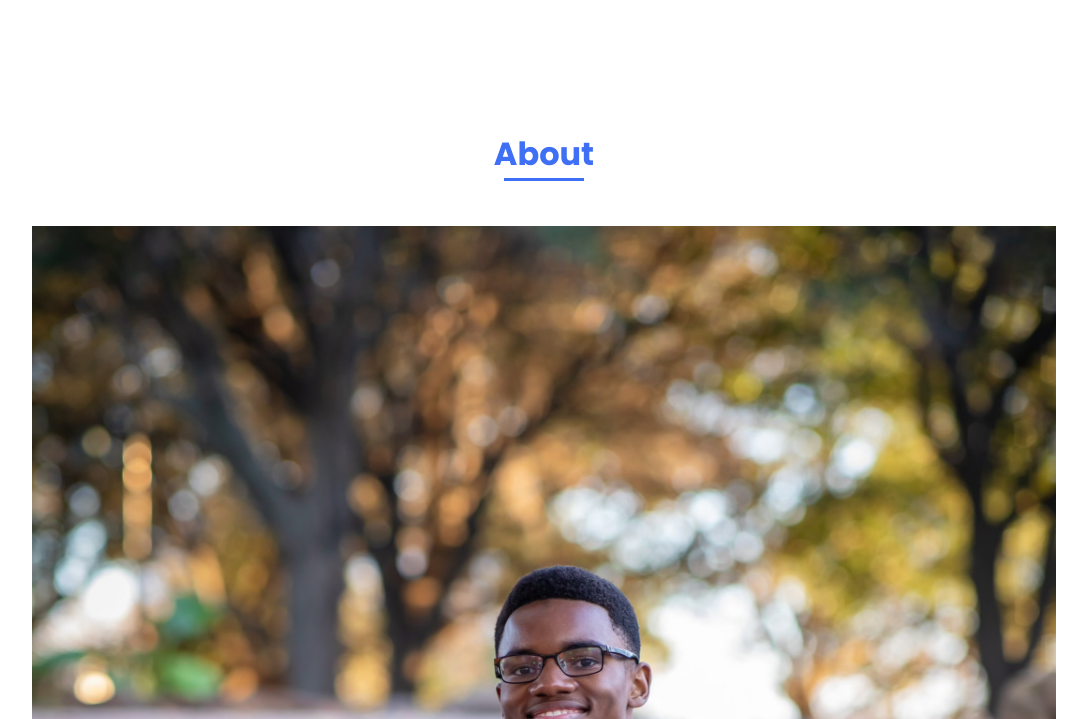
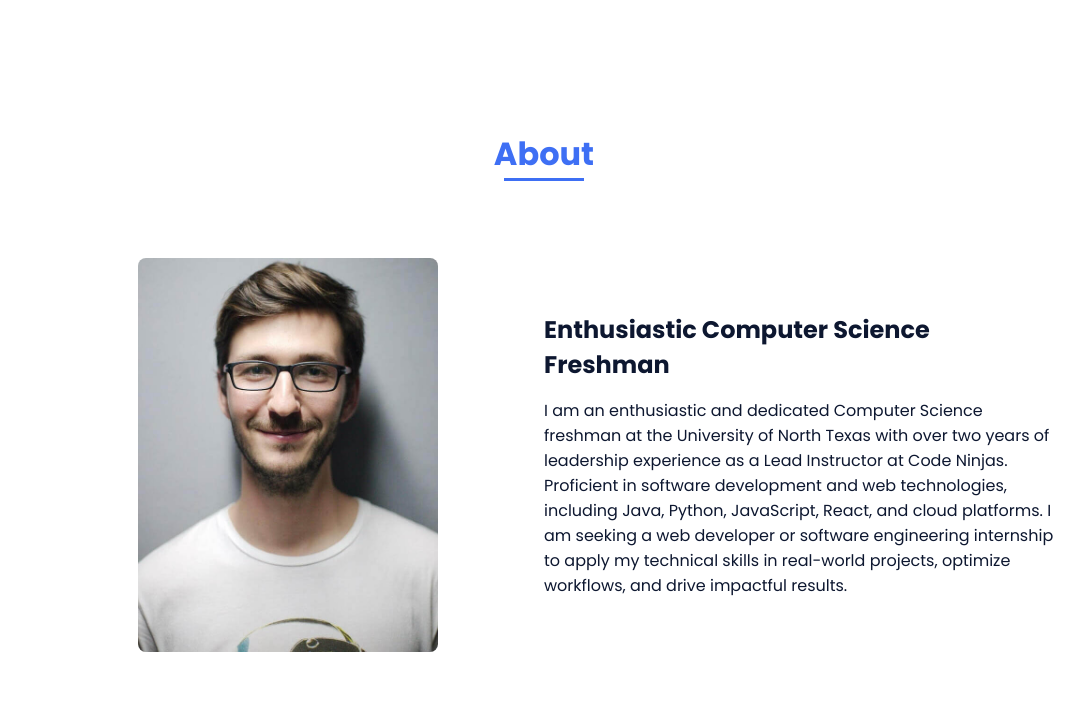
Before and after one commit to ColbyMoore32/portfolioTest, a plain HTML site: page index.html in a window 1280 px wide. Shown: the part 641-1360 px from the top of the page, without its empty margins (96-1183 px from the left). Drawn offline with nearby package versions, Linux system fonts and the light colour scheme.

Commit message:
Update index.html

```diff
--- a/index.html
+++ b/index.html
@@ -22,7 +22,7 @@
                 <div class="nav__menu" id="nav-menu">
                     <ul class="nav__list">
                         <li class="nav__item"><a href="#home" class="nav__link active-link">Home</a></li>
-                        <li class="nav__item"><a href="#pergil" class="nav__link">About</a></li>
+                        <li class="nav__item"><a href="#about" class="nav__link">About</a></li>
                         <li class="nav__item"><a href="#skills" class="nav__link">Skills</a></li>
                         <li class="nav__item"><a href="#experience" class="nav__link">Experience</a></li>
                         <li class="nav__item"><a href="#contact" class="nav__link">Contact</a></li>
@@ -63,17 +63,17 @@
             </section>
 
             <!--===== ABOUT =====-->
-            <section class="pergil section" id="pergil">
+            <section class="about section" id="about">
                 <h2 class="section-title">About</h2>
 
-                <div class="pergil__container bd-grid">
-                    <div class="pergil__img">
-                        <img src="assets/pergil.jpg" alt="">
+                <div class="about__container bd-grid">
+                    <div class="about__img">
+                        <img src="assets/about.jpg" alt="">
                     </div>
 
                     <div>
-                        <h2 class="pergil__subtitle">Enthusiastic Computer Science Freshman</h2>
-                        <p class="pergil__text">I am an enthusiastic and dedicated Computer Science freshman at the University of North Texas with over two years of leadership experience as a Lead Instructor at Code Ninjas. Proficient in software development and web technologies, including Java, Python, JavaScript, React, and cloud platforms. I am seeking a web developer or software engineering internship to apply my technical skills in real-world projects, optimize workflows, and drive impactful results.</p>
+                        <h2 class="about__subtitle">Enthusiastic Computer Science Freshman</h2>
+                        <p class="about__text">I am an enthusiastic and dedicated Computer Science freshman at the University of North Texas with over two years of leadership experience as a Lead Instructor at Code Ninjas. Proficient in software development and web technologies, including Java, Python, JavaScript, React, and cloud platforms. I am seeking a web developer or software engineering internship to apply my technical skills in real-world projects, optimize workflows, and drive impactful results.</p>
                     </div>
                 </div>
             </section>
```
